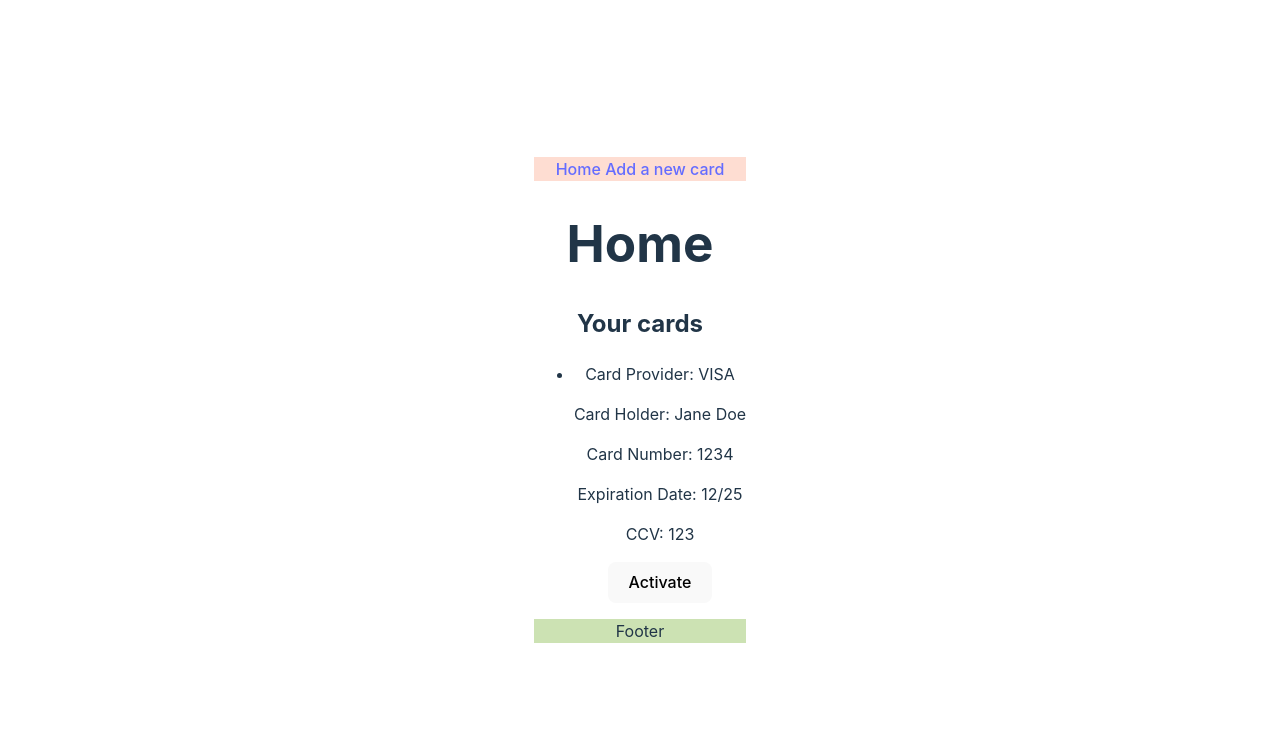
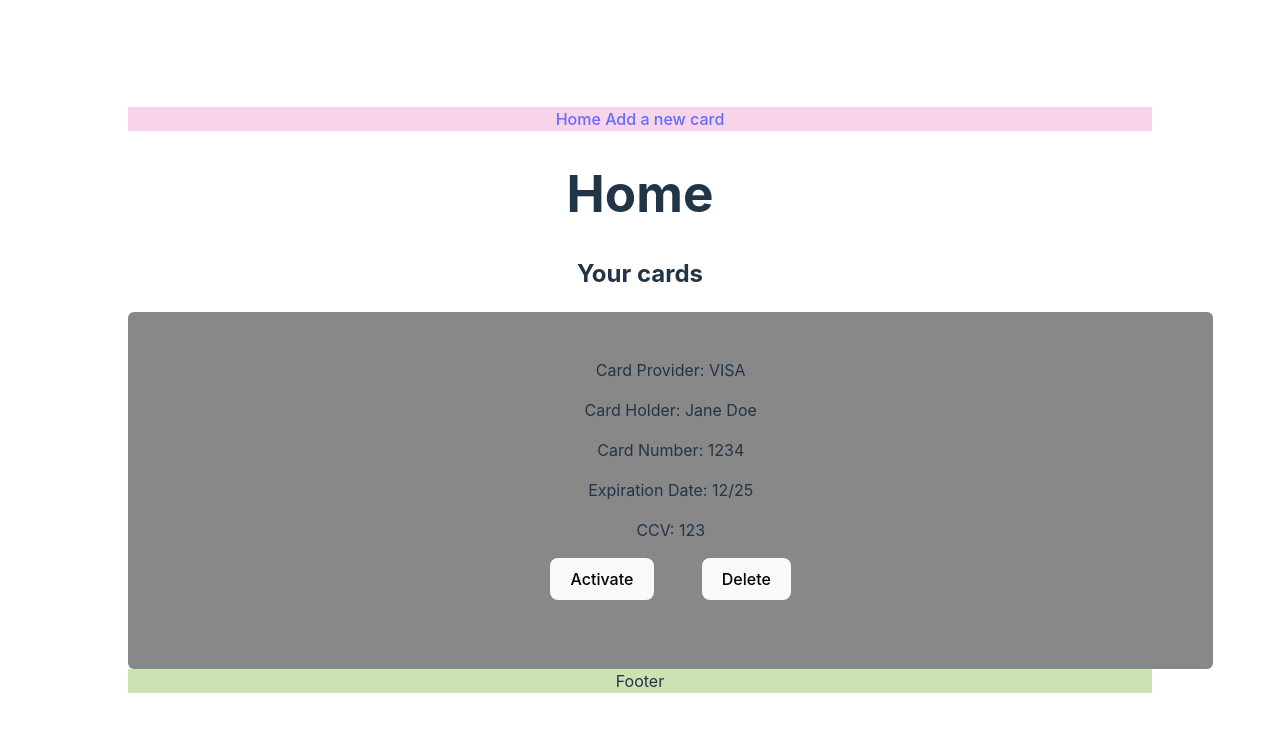
Before and after one commit to sofia-creates/e-wallet, a React (Vite) app in the folder vite-project/: page / in a window 1280 px wide. Shown: the top 732 px of the page. Built offline with nearby package versions, Linux system fonts and the light colour scheme.

Commit message:
validation

```diff
--- a/vite-project/src/App.css
+++ b/vite-project/src/App.css
@@ -44,9 +44,25 @@
 
 /* custom css */
 header {
-  background-color: rgb(254, 221, 210);
+  background-color: rgb(247, 212, 234);
 }
 
 footer {
   background-color: rgb(204, 226, 179);
 }
+
+.cardList {
+  list-style-type: none;
+}
+
+.cardDiv {
+  background-color: #888;
+  width: 80vw;
+  height: 37vh;
+  border-radius: 6px;
+  padding: 3%;
+}
+
+button {
+  margin: 0 1.5em 0 1.5em;
+}
--- a/vite-project/src/features/cards/CardList.jsx
+++ b/vite-project/src/features/cards/CardList.jsx
@@ -1,7 +1,7 @@
 import React from "react";
 import { useEffect } from "react";
 import { useDispatch } from "react-redux";
-import { toggleCardActive } from "./cardSlice";
+import { toggleCardActive, deleteCard } from "./cardSlice";
 
 const CardList = ({ cards }) => {
   const dispatch = useDispatch();
@@ -16,10 +16,19 @@ const CardList = ({ cards }) => {
     dispatch(toggleCardActive(cardNumber));
   };
 
+  let deleteThisCard = (cardNumber) => {
+    console.log("deleting card");
+    dispatch(deleteCard(cardNumber));
+  };
+
   return (
-    <ul>
+    <>
+      {cards.length == 0 ? (
+        <h2>No cards yet</h2>
+      ) : (
+        <section className="cardList">
           {cards.map((card, index) => (
-        <li key={index}>
+            <div key={index} className="cardDiv">
               <p>Card Provider: {card.cardProvider}</p>
               <p>Card Holder: {card.cardHolderName}</p>
               <p>Card Number: {card.cardNumber}</p>
@@ -28,9 +37,14 @@ const CardList = ({ cards }) => {
               <button onClick={() => toggleActive(card.cardNumber)}>
                 {card.active ? "Inactivate" : "Activate"}
               </button>
-        </li>
+              <button onClick={() => deleteThisCard(card.cardNumber)}>
+                Delete
+              </button>
+            </div>
           ))}
-    </ul>
+        </section>
+      )}
+    </>
   );
 };
 
--- a/vite-project/src/features/cards/cardSlice.js
+++ b/vite-project/src/features/cards/cardSlice.js
@@ -24,11 +24,17 @@ const cardSlice = createSlice({
                 card.active = !card.active; // Toggle the 'active' property
             }
         },
+        deleteCard: (state,action) => {
+            const cardIndex = state.cards.findIndex((c) => c.cardNumber === action.payload);
+            if (cardIndex) {
+                state.cards.splice(cardIndex, 1);
+            }
+        }
     },
 });
 
 
-export const {toggleCardActive} = cardSlice.actions;
+export const {toggleCardActive, deleteCard} = cardSlice.actions;
 export const addNewCard = cardSlice.actions.addNewCard;
 
 export default cardSlice.reducer;
--- a/vite-project/src/routes/AddCard.jsx
+++ b/vite-project/src/routes/AddCard.jsx
@@ -8,7 +8,7 @@ const AddCard = () => {
   const navigate = useNavigate();
 
   let [card, setCard] = useState({
-    cardProvider: "",
+    cardProvider: "MasterCard",
     cardHolderName: "",
     cardNumber: "",
     expirationDate: "",
@@ -29,7 +29,7 @@ const AddCard = () => {
 
     //empty card state
     setCard({
-      cardProvider: "",
+      cardProvider: "MasterCard",
       cardHolderName: "",
       cardNumber: "",
       expirationDate: "",
@@ -60,6 +60,7 @@ const AddCard = () => {
               name="cardProvider"
               id="cardProviderSelect"
               onChange={handleInputChange}
+              value={card.cardProvider}
             >
               <option value="MasterCard">MasterCard</option>
               <option value="VISA">VISA</option>
```
Also changed, not shown: vite-project/src/utils/validationHelpers.js (+20 -3 lines). Lines whose indentation alone changed are shown as unchanged.
